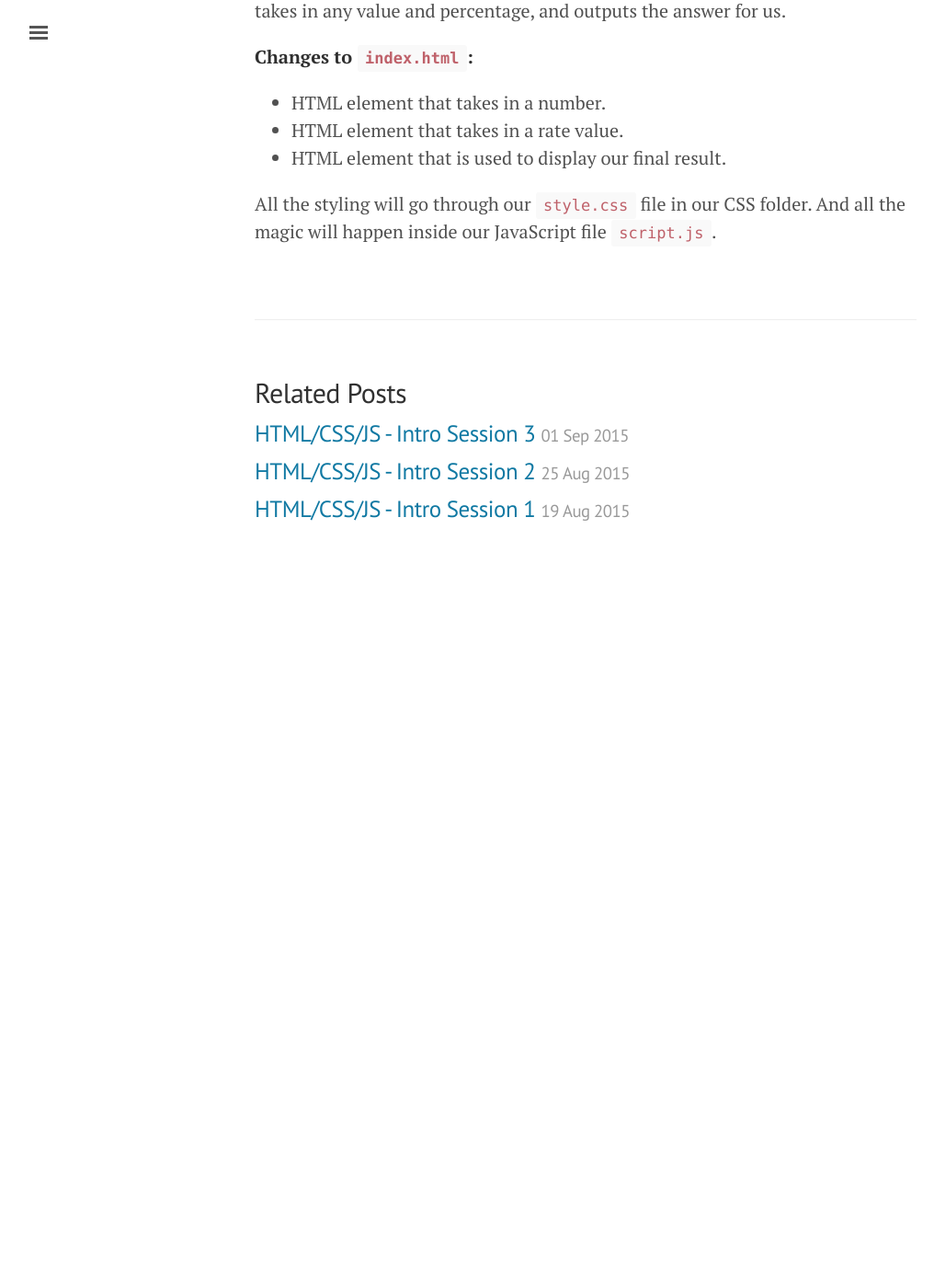
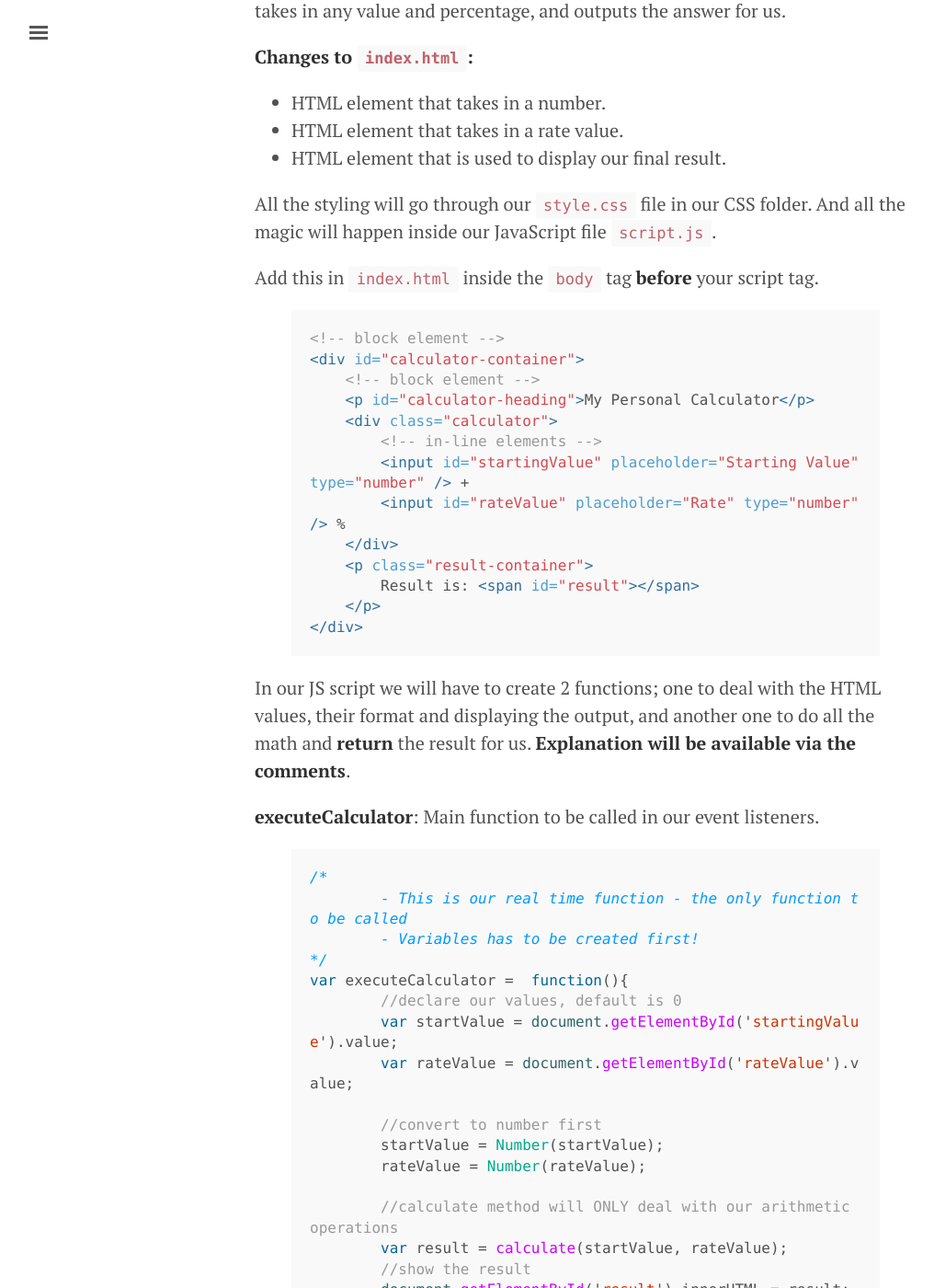
Before and after one commit to MississaugaCoding/mississaugacoding.github.io, a Jekyll site: the page built from _posts/2015-09-08-html-css-js-intro-sessions-best-practices.md, in a window 1280 px wide and 1400 px high, scrolled down 6759 px. Shown: the whole window at 92% size, without its empty margins (3-1019 px from the left). Built offline with Jekyll 4.4.1, drawn with Linux system fonts in a browser that asks for light colours; comment, search, counter and statistics services are not loaded; before the commit the page ends 7389 px from its top, so only the background shows below that; some of the changed text lies outside the part shown.

Commit message:
completed blog post

```diff
--- a/_posts/2015-09-08-html-css-js-intro-sessions-best-practices.md
+++ b/_posts/2015-09-08-html-css-js-intro-sessions-best-practices.md
@@ -258,3 +258,80 @@
 - HTML element that is used to display our final result.
 
 All the styling will go through our `style.css` file in our CSS folder. And all the magic will happen inside our JavaScript file `script.js`.
+
+Add this in `index.html` inside the `body` tag **before** your script tag.
+
+{% highlight html %}
+<!-- block element -->
+<div id="calculator-container">
+    <!-- block element -->
+    <p id="calculator-heading">My Personal Calculator</p>
+    <div class="calculator">
+        <!-- in-line elements -->
+        <input id="startingValue" placeholder="Starting Value" type="number" /> +
+        <input id="rateValue" placeholder="Rate" type="number" /> %
+    </div>
+    <p class="result-container">
+        Result is: <span id="result"></span>
+    </p>
+</div>
+{% endhighlight %}
+
+In our JS script we will have to create 2 functions; one to deal with the HTML values, their format and displaying the output, and another one to do all the math and **return** the result for us. **Explanation will be available via the comments**.
+
+**executeCalculator**: Main function to be called in our event listeners.
+{% highlight javascript %}
+/*
+	- This is our real time function - the only function to be called
+	- Variables has to be created first!
+*/
+var executeCalculator =  function(){
+	//declare our values, default is 0
+	var startValue = document.getElementById('startingValue').value;
+	var rateValue = document.getElementById('rateValue').value;
+
+	//convert to number first
+	startValue = Number(startValue);
+	rateValue = Number(rateValue);
+
+	//calculate method will ONLY deal with our arithmetic operations
+	var result = calculate(startValue, rateValue);
+	//show the result
+	document.getElementById('result').innerHTML = result;
+}
+{% endhighlight %}
+
+**calculate**: We pass the input into here, and return the result to the calling function.
+{% highlight javascript %}
+//referenced in executeCalculator()
+function calculate(value, rate){
+	var ratePercentage = rate/100;
+	var result = value + (value * ratePercentage);
+
+	//2 decimal places, toFixed() only works on Number type.
+	result = result.toFixed(2); //override variable
+
+	return result;
+}
+{% endhighlight %}
+
+Now we simply attach **executeCalculator** as our event listener. We want to find the answer in real time, meaning as soon as a change occurs to any of our HTML input elements. The `change` event is the right choice for this job.
+{% highlight javascript %}
+//Event Listener: Change
+document.getElementById('startingValue')
+		.addEventListener('change', executeCalculator);
+
+document.getElementById('rateValue')
+		.addEventListener('change', executeCalculator);
+{% endhighlight %}
+
+For trying a list of other event listeners, visit [this link to W3 Schools](http://www.w3schools.com/jsref/dom_obj_event.asp).
+
+###That's it!
+Now you have your first mini calculator and which addresses almost everything explained on this page!
+
+#To be Continued: Styling using CSS
+
+##References:
+
+- [W3 School, JavaScript](http://www.w3schools.com/js/default.asp)
```
